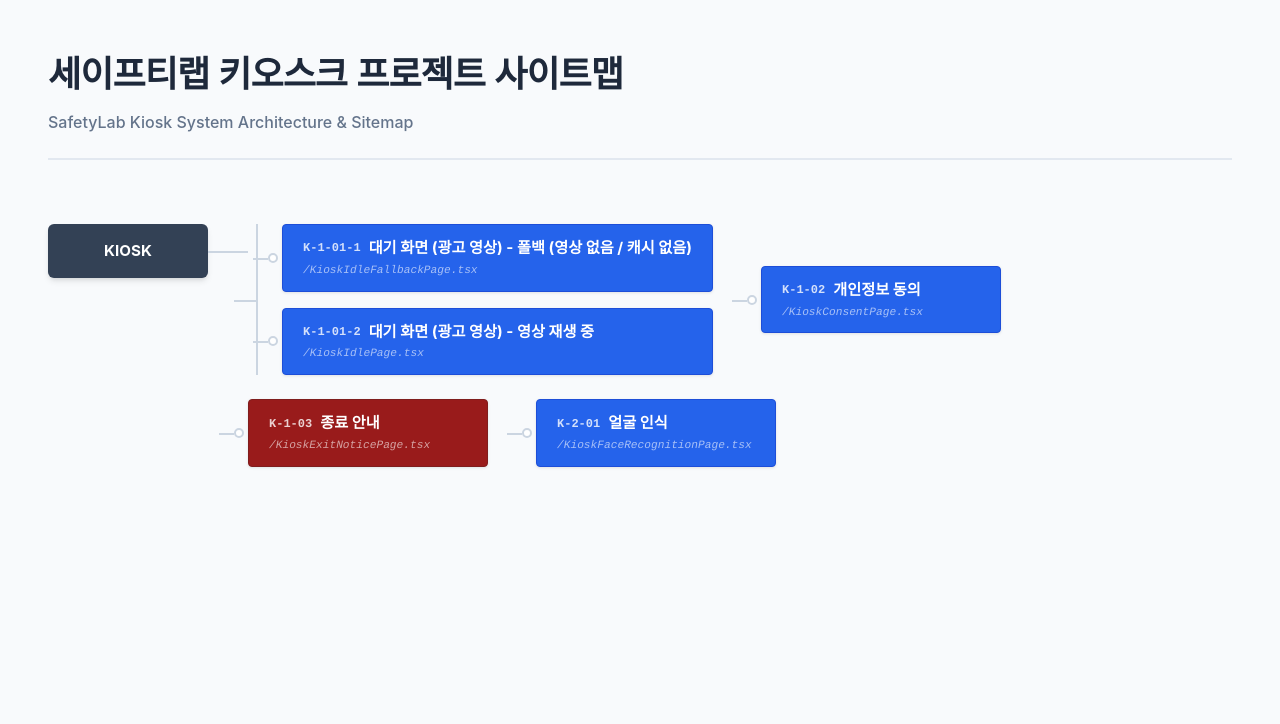
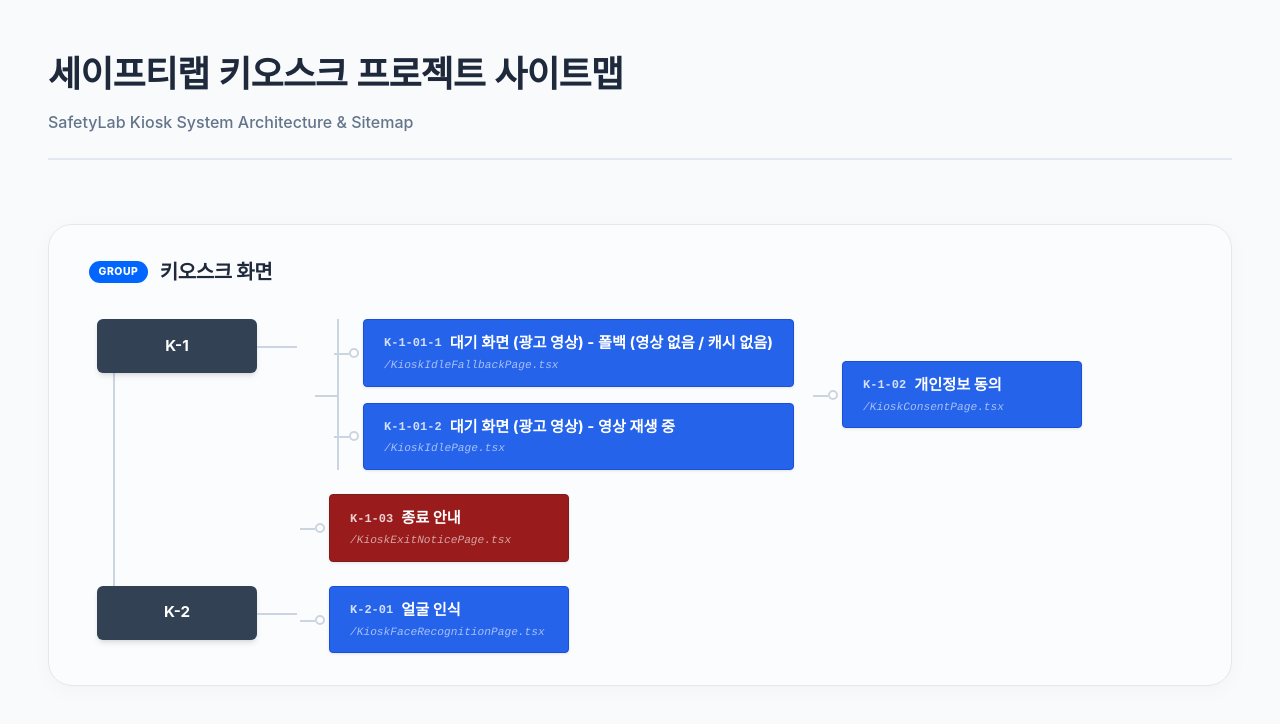
Before and after one commit to kkh851211/safetylabai, a React (Vite) app: page / in a window 1280 px wide. Shown: the top 724 px of the page. Built offline with nearby package versions, Linux system fonts and the light colour scheme.

Commit message:
화면 개선 레이아웃 개선

```diff
--- a/src/app/pages/IndexPage.tsx
+++ b/src/app/pages/IndexPage.tsx
@@ -22,7 +22,7 @@
       const fileName = parts.pop()?.replace('.tsx', '') || '';
 
       const categoryParts = parts.filter(p => p !== '.' && p !== '..' && p !== 'pages');
-      const category = categoryParts.length > 0 ? categoryParts[categoryParts.length - 1] : 'Main';
+      let category = categoryParts.length > 0 ? categoryParts[categoryParts.length - 1] : 'Main';
 
       const fullTitle = pages[path]?.title || fileName;
 
@@ -31,9 +31,18 @@
       const code = codeMatch ? codeMatch[1] : '';
       const name = codeMatch ? codeMatch[2] : fullTitle;
 
+      // Special categorization for K-1 and K-2
+      if (code.startsWith('K-1-')) {
+        category = 'K-1';
+      } else if (code.startsWith('K-2-')) {
+        category = 'K-2';
+      } else if (category.toLowerCase() === 'kiosk') {
+        category = 'K-1';
+      }
+
       // Assign type based on category or code for styling variety
       let type: 'primary' | 'secondary' | 'caution' = 'secondary';
-      if (category.toLowerCase() === 'kiosk' || code.startsWith('K')) type = 'primary';
+      if (category.startsWith('K-') || category.toLowerCase() === 'kiosk' || code.startsWith('K')) type = 'primary';
       if (fileName.toLowerCase().includes('notice') || fileName.toLowerCase().includes('error')) type = 'caution';
 
       return {
@@ -41,7 +50,7 @@
         code,
         path: `/${fileName}`,
         fullUrl: `${base}/${fileName}`.replace(/\/+/g, '/'),
-        category: category,
+        category: category.toUpperCase() === 'MAIN' ? '기본 페이지' : category,
         type
       };
     })
@@ -56,18 +65,39 @@
       return a.name.localeCompare(b.name);
     });
 
-  // Group pages by category AND then by code
-  const groupedByCategory = allPages.reduce((acc, page) => {
-    const cat = page.category === 'Main' ? '기본 페이지' : page.category;
-    if (!acc[cat]) acc[cat] = {};
+  // Define super-categories grouping
+  const superCategoryMap: Record<string, string[]> = {
+    '키오스크 화면': ['K-1', 'K-2'],
+    '기타 페이지': ['기본 페이지']
+  };
+
+  // Helper to get super-category for a given category
+  const getSuperCategory = (cat: string) => {
+    for (const [superCat, cats] of Object.entries(superCategoryMap)) {
+      if (cats.includes(cat)) return superCat;
+    }
+    return '기타';
+  };
+
+  // Group pages by super-category, then category, then code
+  const groupedStructure = allPages.reduce((acc, page) => {
+    const superCat = getSuperCategory(page.category);
+    if (!acc[superCat]) acc[superCat] = {};
+
+    const cat = page.category;
+    if (!acc[superCat][cat]) acc[superCat][cat] = {};
 
     const code = page.code || page.name;
-    if (!acc[cat][code]) acc[cat][code] = [];
-    acc[cat][code].push(page);
+    if (!acc[superCat][cat][code]) acc[superCat][cat][code] = [];
+    acc[superCat][cat][code].push(page);
     return acc;
-  }, {} as Record<string, Record<string, PageItem[]>>);
+  }, {} as Record<string, Record<string, Record<string, PageItem[]>>>);
 
-  const categories = Object.keys(groupedByCategory);
+  const superCategories = Object.keys(groupedStructure).sort((a, b) => {
+    if (a === '키오스크 화면') return -1;
+    if (b === '키오스크 화면') return 1;
+    return a.localeCompare(b);
+  });
 
   return (
     <div className="sitemap-container">
@@ -77,7 +107,14 @@
       </header>
 
       <div className="sitemap-grid">
-        {categories.map((category) => (
+        {superCategories.map((superCat) => (
+          <div key={superCat} className="super-category-section">
+            <div className="super-category-header">
+              <span className="super-category-tag">Group</span>
+              <h2 className="super-category-title">{superCat}</h2>
+            </div>
+
+            {Object.keys(groupedStructure[superCat]).map((category) => (
               <div key={category} className="sitemap-row">
                 {/* Category Header */}
                 <div className="sitemap-category">
@@ -86,8 +123,8 @@
 
                 {/* Page Nodes Tree */}
                 <div className="sitemap-tree">
-              {Object.keys(groupedByCategory[category]).map((code) => {
-                const group = groupedByCategory[category][code];
+                  {Object.keys(groupedStructure[superCat][category]).map((code) => {
+                    const group = groupedStructure[superCat][category][code];
                     const isGroup = group.length > 1;
 
                     return (
@@ -115,6 +152,8 @@
               </div>
             ))}
           </div>
+        ))}
+      </div>
 
       {/* Decorative dots background */}
       <div className="fixed inset-0 pointer-events-none opacity-[0.05] -z-10">
--- /dev/null
+++ b/src/app/pages/components/KioskPageLayout.tsx
@@ -0,0 +1,17 @@
+import React from 'react';
+
+interface KioskPageLayoutProps {
+  children: React.ReactNode;
+}
+
+export const KioskPageLayout: React.FC<KioskPageLayoutProps> = ({ children }) => {
+  return (
+    <div className="min-h-screen w-full flex flex-col items-center bg-gray-100 overflow-auto py-20">
+      {/* Container that maintains the kiosk proportions while being responsive */}
+      <div className="bg-white shadow-2xl relative overflow-hidden"
+           style={{ width: '1080px', height: '1920px', transform: 'scale(0.5)', transformOrigin: 'top center', marginBottom: '-960px' }}>
+        {children}
+      </div>
+    </div>
+  );
+};
--- a/src/app/pages/kiosk/KioskConsentPage.tsx
+++ b/src/app/pages/kiosk/KioskConsentPage.tsx
@@ -1,13 +1,12 @@
 import { KioskConsentScreen } from "../components/kiosk-consent-screen";
+import { KioskPageLayout } from "../components/KioskPageLayout";
 
 export const title = "K-1-02 개인정보 동의";
 
 export default function KioskConsentPage() {
   return (
-    <div className="min-h-screen w-full flex items-center justify-center bg-slate-100 overflow-auto py-10">
-      <div className="transform origin-top scale-[0.4] sm:scale-[0.5] md:scale-[0.6] lg:scale-[0.8] xl:scale-100 transition-transform duration-300">
-        <KioskConsentScreen />
-      </div>
-    </div>
+    <KioskPageLayout>
+      <KioskConsentScreen />
+    </KioskPageLayout>
   );
 }
--- a/src/app/pages/kiosk/KioskExitNoticePage.tsx
+++ b/src/app/pages/kiosk/KioskExitNoticePage.tsx
@@ -1,13 +1,12 @@
 import { KioskExitNoticeScreen } from "../components/kiosk-exit-notice-screen";
+import { KioskPageLayout } from "../components/KioskPageLayout";
 
 export const title = "K-1-03 종료 안내";
 
 export default function KioskExitNoticePage() {
   return (
-    <div className="min-h-screen w-full flex items-center justify-center bg-slate-100 overflow-auto py-10">
-      <div className="transform origin-top scale-[0.4] sm:scale-[0.5] md:scale-[0.6] lg:scale-[0.8] xl:scale-100 transition-transform duration-300">
-        <KioskExitNoticeScreen />
-      </div>
-    </div>
+    <KioskPageLayout>
+      <KioskExitNoticeScreen />
+    </KioskPageLayout>
   );
 }
--- a/src/app/pages/kiosk/KioskFaceRecognitionPage.tsx
+++ b/src/app/pages/kiosk/KioskFaceRecognitionPage.tsx
@@ -1,15 +1,12 @@
 import { KioskFaceRecognitionScreen } from "../components/kiosk-face-recognition-screen";
+import { KioskPageLayout } from "../components/KioskPageLayout";
 
 export const title = "K-2-01 얼굴 인식";
 
 export default function KioskFaceRecognitionPage() {
   return (
-    <div className="min-h-screen w-full flex flex-col items-center bg-gray-100 overflow-auto py-20">
-      {/* Container that maintains the kiosk proportions while being responsive */}
-      <div className="bg-white shadow-2xl relative overflow-hidden"
-           style={{ width: '1080px', height: '1920px', transform: 'scale(0.5)', transformOrigin: 'top center', marginBottom: '-960px' }}>
-        <KioskFaceRecognitionScreen />
-      </div>
-    </div>
+    <KioskPageLayout>
+      <KioskFaceRecognitionScreen />
+    </KioskPageLayout>
   );
 }
--- a/src/app/pages/kiosk/KioskIdleFallbackPage.tsx
+++ b/src/app/pages/kiosk/KioskIdleFallbackPage.tsx
@@ -1,13 +1,12 @@
 import { KioskIdleFallbackScreen } from "../components/kiosk-idle-fallback-screen";
+import { KioskPageLayout } from "../components/KioskPageLayout";
 
 export const title = "K-1-01 대기 화면 (광고 영상) - 폴백 (영상 없음 / 캐시 없음)";
 
 export default function KioskIdleFallbackPage() {
   return (
-    <div className="min-h-screen w-full flex items-center justify-center bg-slate-100 overflow-auto py-10">
-      <div className="transform origin-top scale-[0.4] sm:scale-[0.5] md:scale-[0.6] lg:scale-[0.8] xl:scale-100 transition-transform duration-300">
-        <KioskIdleFallbackScreen />
-      </div>
-    </div>
+    <KioskPageLayout>
+      <KioskIdleFallbackScreen />
+    </KioskPageLayout>
   );
 }
--- a/src/app/pages/kiosk/KioskIdlePage.tsx
+++ b/src/app/pages/kiosk/KioskIdlePage.tsx
@@ -1,12 +1,12 @@
 import { KioskIdleScreen } from "../components/kiosk-idle-screen";
+import { KioskPageLayout } from "../components/KioskPageLayout";
+
 export const title = "K-1-01 대기 화면 (광고 영상) - 영상 재생 중";
 
 export default function KioskIdlePage() {
   return (
-    <div className="min-h-screen w-full flex items-center justify-center bg-slate-100 overflow-auto py-10">
-      <div className="transform origin-top scale-[0.4] sm:scale-[0.5] md:scale-[0.6] lg:scale-[0.8] xl:scale-100 transition-transform duration-300">
-        <KioskIdleScreen />
-      </div>
-    </div>
+    <KioskPageLayout>
+      <KioskIdleScreen />
+    </KioskPageLayout>
   );
 }
--- a/src/app/styles/sitemap.css
+++ b/src/app/styles/sitemap.css
@@ -23,13 +23,53 @@
   display: flex;
   flex-direction: column;
   gap: 3rem;
-  position: relative;
+  width: 100%;
+  margin: 0;
+}
+
+.super-category-section {
+  background: rgba(255, 255, 255, 0.5);
+  border: 1px solid var(--border);
+  border-radius: 1.5rem;
+  padding: 2rem;
+  display: flex;
+  flex-direction: column;
+  gap: 1.5rem;
+  box-shadow: 0 4px 20px rgba(0, 0, 0, 0.03);
+}
+
+.super-category-header {
+  display: flex;
+  align-items: center;
+  gap: 0.75rem;
+  margin-bottom: 0.5rem;
+  padding-left: 0.5rem;
+}
+
+.super-category-tag {
+  background: var(--primary);
+  color: white;
+  font-size: 0.65rem;
+  font-weight: 800;
+  padding: 0.2rem 0.6rem;
+  border-radius: 2rem;
+  text-transform: uppercase;
+  letter-spacing: 0.05em;
+}
+
+.super-category-title {
+  font-size: 1.25rem;
+  font-weight: 700;
+  color: #1e293b;
+  letter-spacing: -0.02em;
 }
 
 /* Category Row */
 .sitemap-row {
   display: flex;
   align-items: flex-start;
+  gap: 2rem;
+  padding-left: 1rem;
   position: relative;
 }
 
```
Lines whose indentation alone changed are shown as unchanged.
